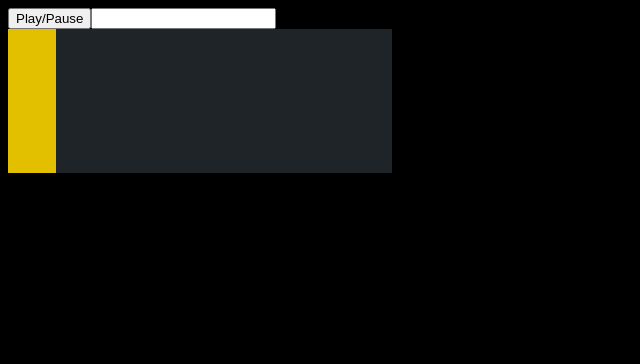
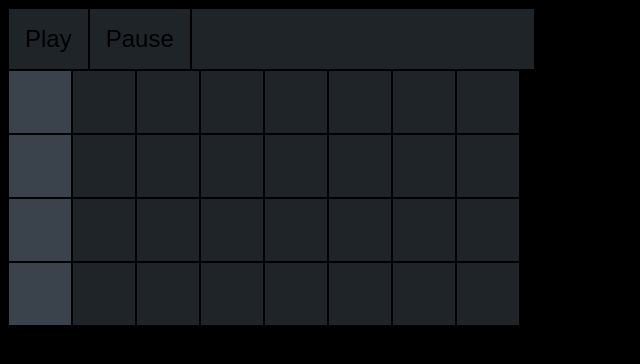
Before and after one commit to soundboards/drumkit, a React app: page / in a window 1280 px wide. Shown: the whole page, without its empty margins (0-640 px from the left). Built offline with nearby package versions, Linux system fonts and the light colour scheme.

Commit message:
update controls

```diff
--- a/src/components/Sequencer.css
+++ b/src/components/Sequencer.css
@@ -2,17 +2,28 @@ body {
   background-color: #000;
 }
 
+.control-buttons {
+  background-color: #1f2428;
+  border: 1px solid #000;
+  padding: 1rem;
+  font-size: 1.5rem;
+}
+
 .sequence-button {
   background-color: #1f2428;
-  border: none;
-  height: 3rem;
-  width: 3rem;
+  border: 1px solid #000;
+  height: 4rem;
+  width: 4rem;
 }
 
 .sequence-button.sequence-button--seq {
-  background-color: #e2c000;
+  background-color: #3a434b;
 }
 
 .sequence-button.sequence-button--selected {
   background-color: #e2c000;
 }
+
+.sequence-button.sequence-button--seq.sequence-button--selected {
+  background-color: #00E34F;
+}
--- a/src/components/Sequencer.js
+++ b/src/components/Sequencer.js
@@ -18,20 +18,19 @@ class Sequencer extends React.Component {
       sequence: {
         kick: [0,0,0,0,0,0,0,0],
         snare: [0,0,0,0,0,0,0,0],
-        bass: [0,0,0,0,0,0,0,0],
+        openHat: [0,0,0,0,0,0,0,0],
+        closedHat: [0,0,0,0,0,0,0,0],
       }
     };
 
     this.timerWorker = new Worker('../workers/scheduler');
     this.playSequence = this.playSequence.bind(this);
+    this.pauseSequence = this.pauseSequence.bind(this);
     this.renderInstrument = this.renderInstrument.bind(this);
   }
 
   playSequence() {
-    if (this.state.playing) {
-      this.timerWorker.postMessage('stop');
-      this.setState({playing: false});
-    } else {
+    if (!this.state.playing) {
       const interval = calculateInterval(this.state.bpm);
       this.timerWorker.postMessage({ interval });
 
@@ -48,6 +47,14 @@ class Sequencer extends React.Component {
       this.setState({playing: true});
     }
   }
+
+  pauseSequence() {
+    if (this.state.playing) {
+      this.timerWorker.postMessage('stop');
+      this.setState({playing: false});
+    }
+  }
+
 
   onButtonClick(position, key) {
     const { sequence } = this.state;
@@ -88,8 +95,18 @@ class Sequencer extends React.Component {
 
     return (
       <div>
-        <button onClick={this.playSequence}>Play/Pause</button>
-        <input onBlur={setBpm} />
+        <button
+          className="control-buttons"
+          onClick={this.playSequence}
+        >
+          Play
+        </button>
+        <button
+          className="control-buttons"
+          onClick={this.pauseSequence}
+          >Pause
+        </button>
+        <input className="control-buttons" onBlur={setBpm} />
         <div>
           {Object.keys(sequence).map((key) => this.renderInstrument(key))}
         </div>
```
